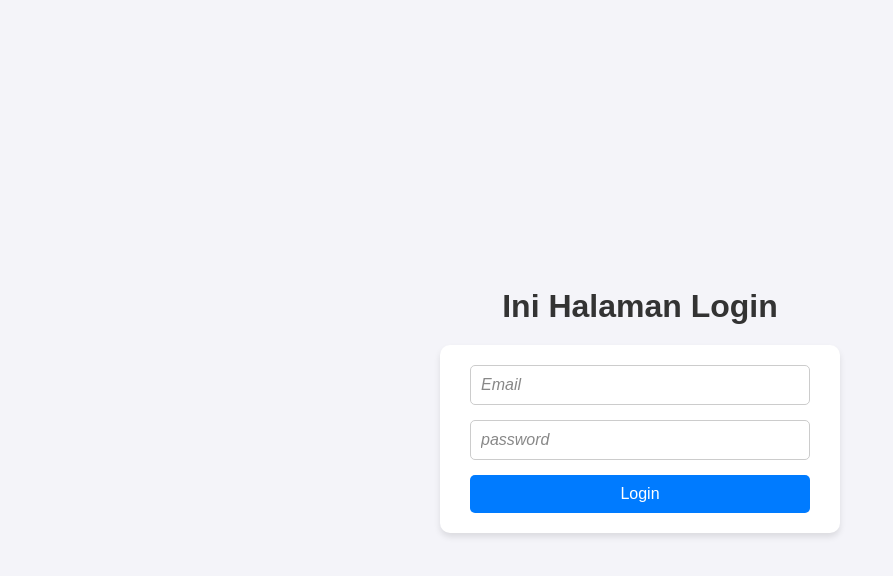
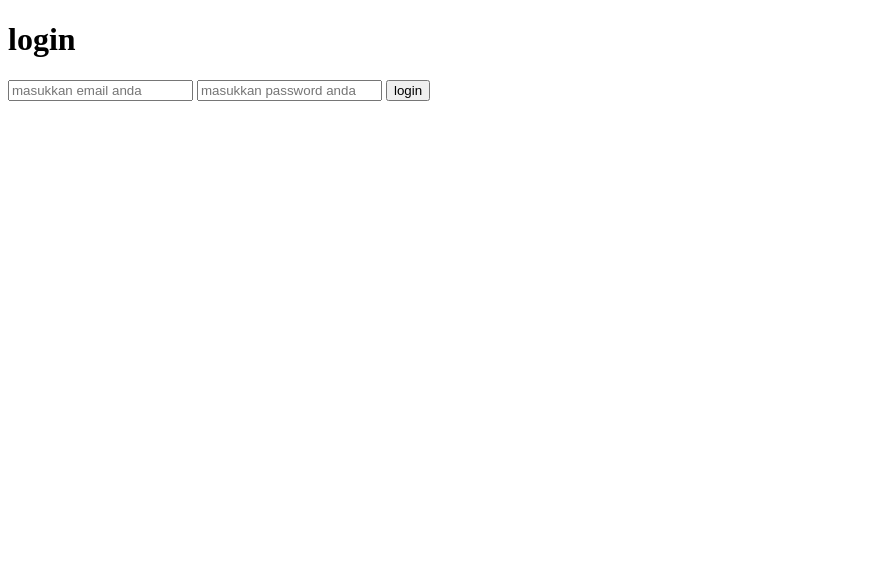
Before and after one commit to NabillaAuliaIF23B/Pemweb_Teori, a PHP site: page / in a window 1280 px wide. Shown: the top 576 px of the page, without its empty margins (0-893 px from the left). Run offline with PHP 8.4, Linux system fonts and the light colour scheme.

Commit message:
Update index.php

```diff
--- a/index.php
+++ b/index.php
@@ -3,17 +3,15 @@
 <head>
     <meta charset="UTF-8">
     <meta name="viewport" content="width=device-width, initial-scale=1.0">
-    <link rel="stylesheet" href="assets/css/styleIndex.css">
-    <title>Ini Halaman Home</title>
+    <title>Document</title>
 </head>
 <body>
-    <h1>Ini Halaman Login</h1>
-    <form action="./backend/login.php" method="POST" >
-        <input type="email" name="email" id="email" placeholder="Email">
-        <input type="password" name="password" id="password" placeholder="password">
-        <button type="submit">Login</button>
+    <h1>login</h1>
+    <form action="./backend/login.php" method="post">
+        <input type="email" name="email" placeholder="masukkan email anda">
+        <input type="password" name="password" placeholder="masukkan password anda">
+        <input type="submit" value="login" name="submit">
     </form>
-
 
 </body>
 </html>
```
